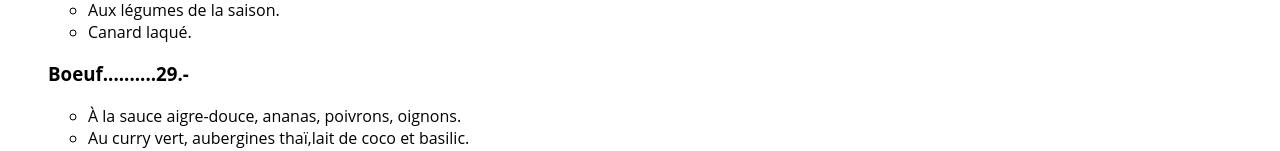
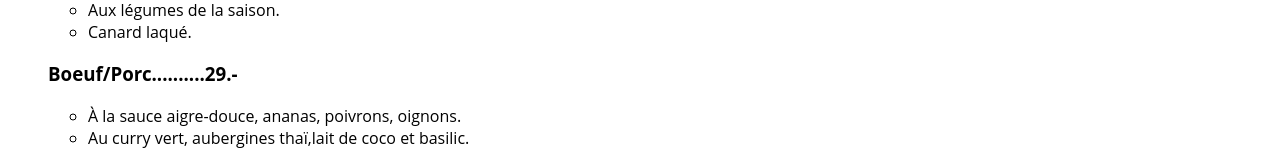
Before and after one commit to ChezThoa/Restaurant-Chez-Thoa, a plain HTML site: page Platsprincipaux.html in a window 1280 px wide. Shown: the part 727-878 px from the top of the page. Drawn offline with Linux system fonts and the light colour scheme.

Commit message:
thit_heo

```diff
--- a/Platsprincipaux.html
+++ b/Platsprincipaux.html
@@ -60,7 +60,7 @@
                             <li>Aux légumes de la saison. </li>                                                                                      							                            <li>Canard laqué.</li>
                         </ul>
 
-                    <h3>Boeuf..........29.-</h3>
+                    <h3>Boeuf/Porc..........29.-</h3>
 
                         <ul>
                             <li>À la sauce aigre-douce, ananas, poivrons, oignons.</li>
```
